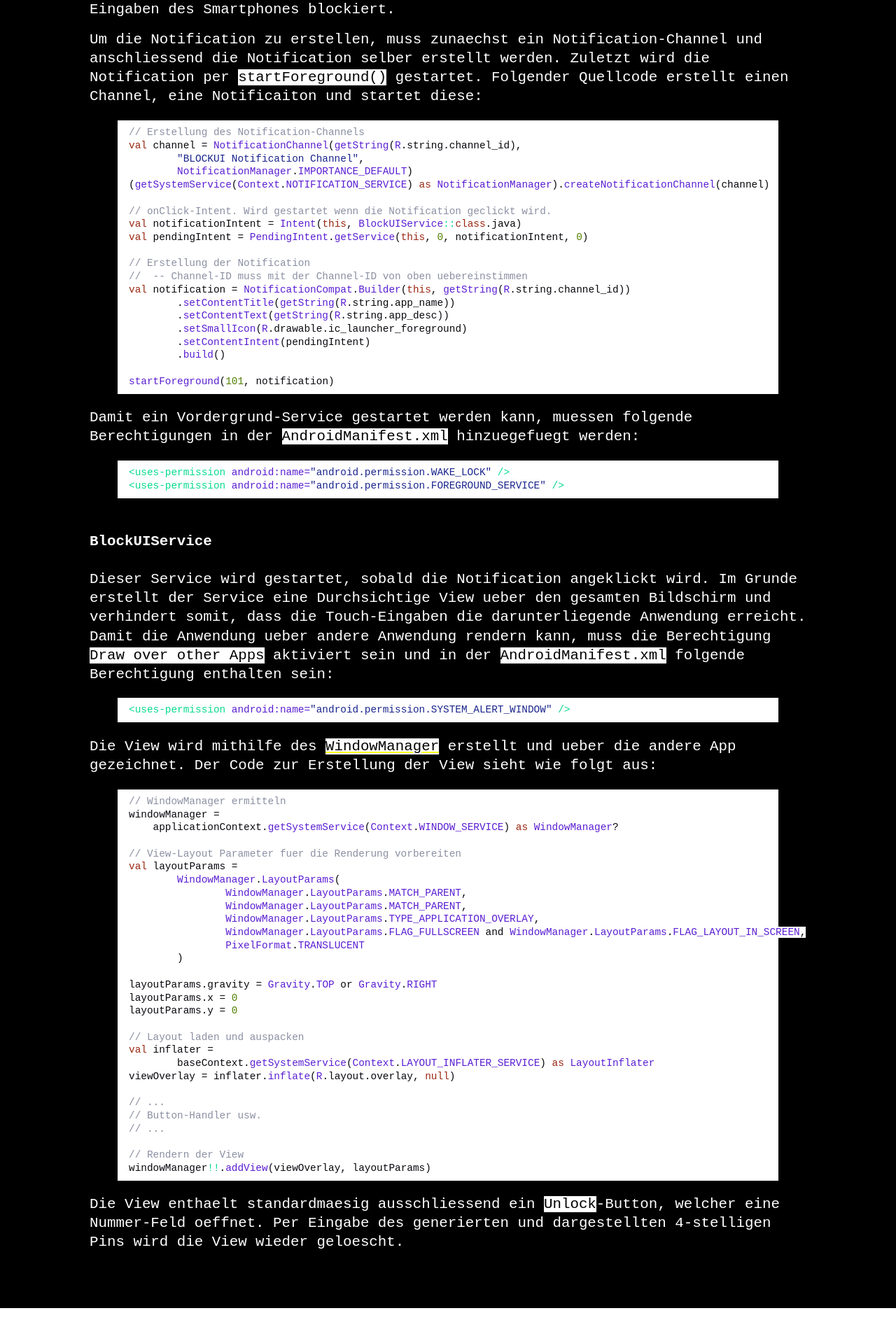
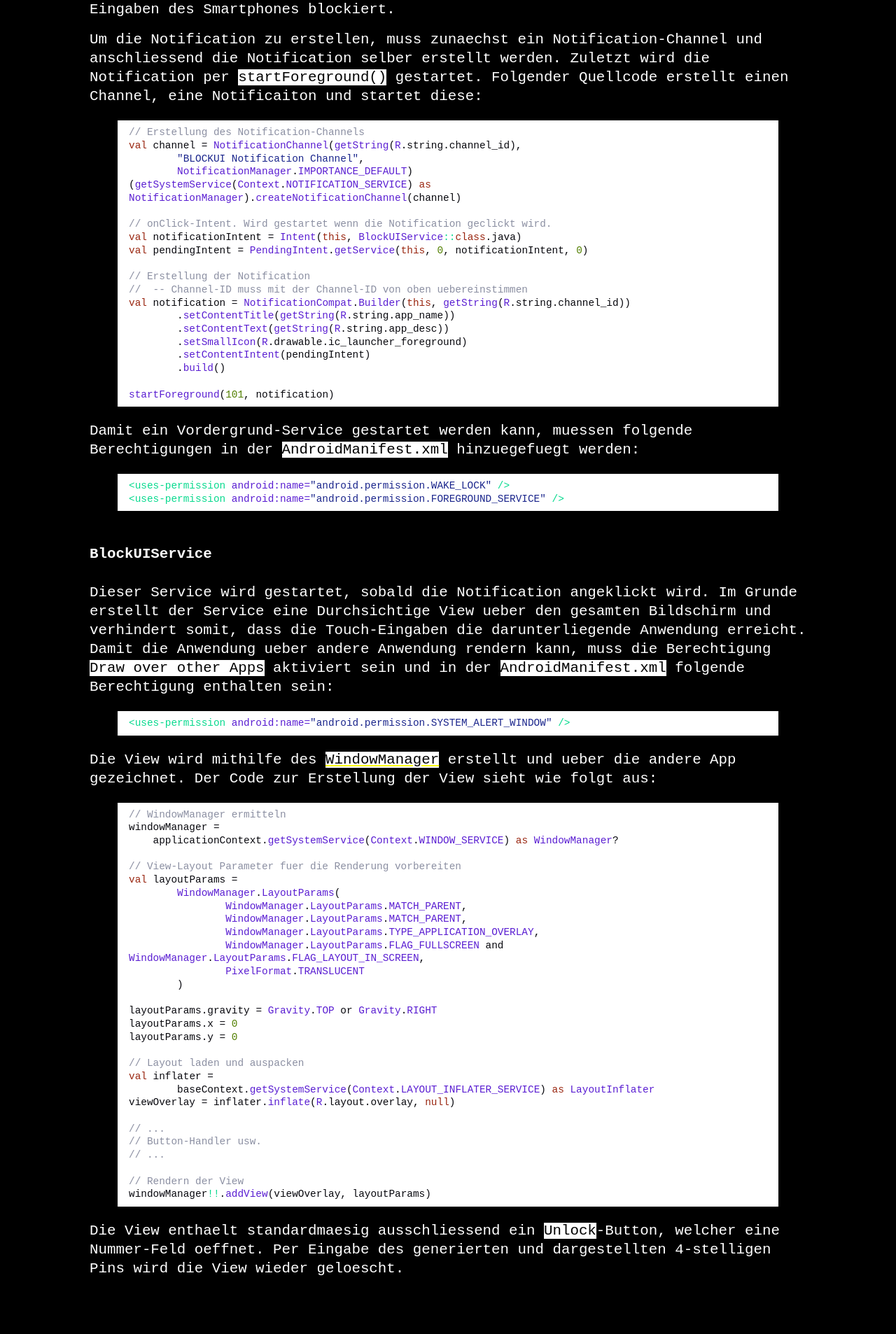
Before and after one commit to matseee/matseee.github.io, a Jekyll site: the page built from _posts/2021-08-10-blockui-android-application.markdown, in a window 1280 px wide. Shown: the part 1765-3671 px from the top of the page at 70% size. Built offline with Jekyll 4.4.1, drawn with Linux system fonts in a browser that asks for light colours; before the commit the page ends 3634 px from its top, so only the background shows below that.

Commit message:
Update monkai.css

```diff
--- a/assets/css/monkai.css
+++ b/assets/css/monkai.css
@@ -1,4 +1,10 @@
-.highlight pre { background-color: #000; font-size: 0.9rem; padding: 0.5rem 1rem; }
+.highlight pre {
+    background-color: #000;
+    font-size: 0.9rem;
+    padding: 0.5rem 1rem;
+    overflow-x: auto;
+    white-space: pre-wrap;
+ }
 .highlight .hll { background-color: #000; }
 .highlight .c { color: #75715e } /* Comment */
 .highlight .err { color: #960050; background-color: #1e0010 } /* Error */
```
